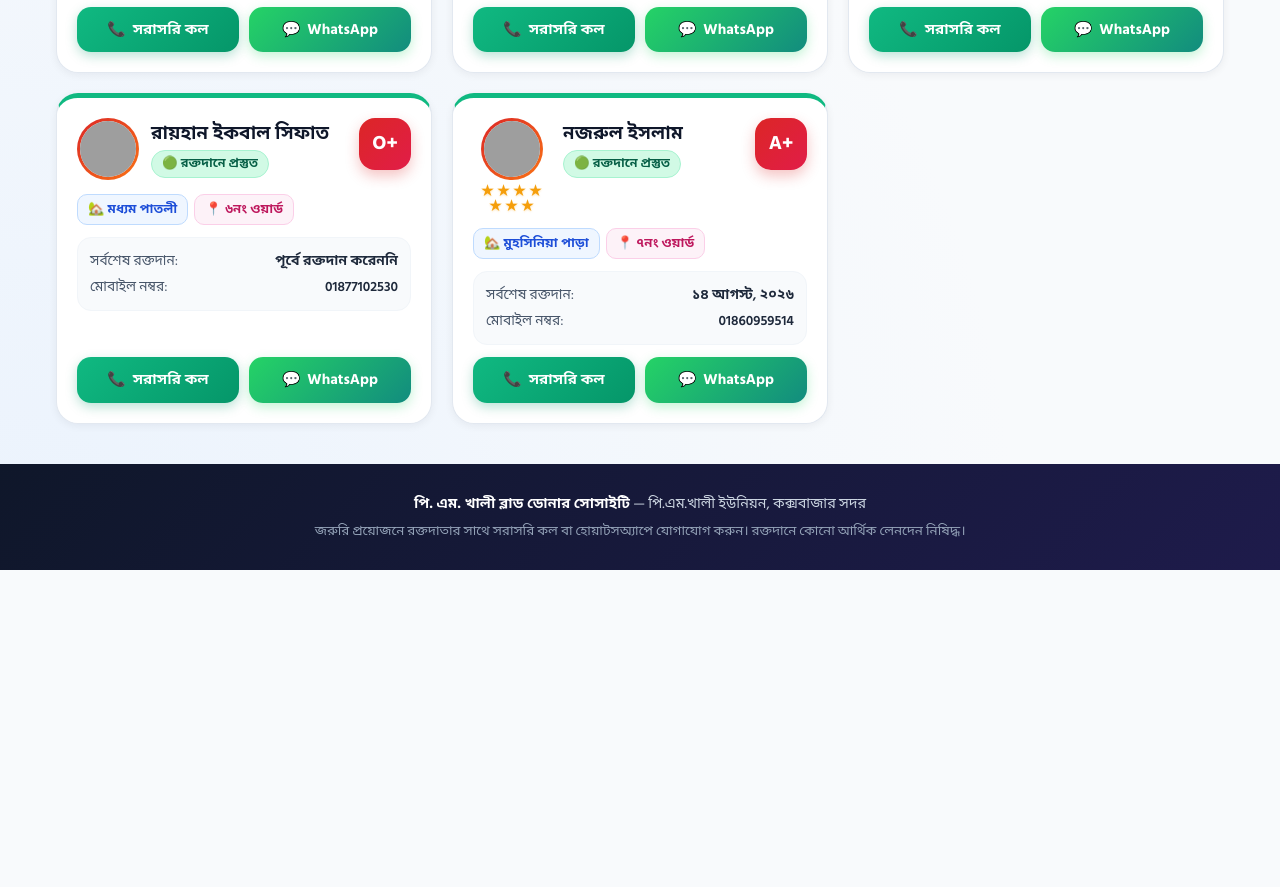
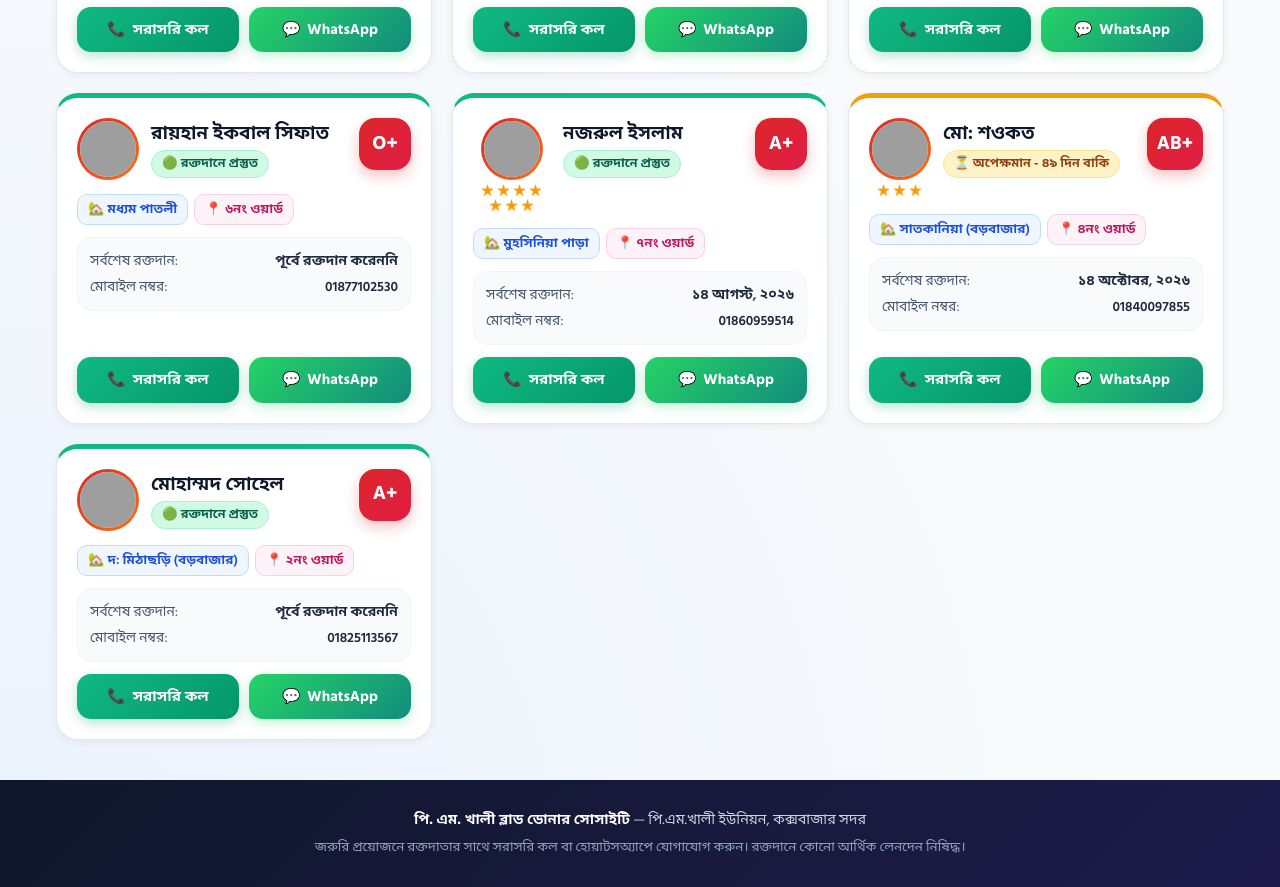
Before and after one commit to alamincox98-commits/pmkhali-blood-donor, a plain HTML site: page index.html in a window 1280 px wide. Shown: the part 1297-2184 px from the top of the page. Before the commit the page ends 1867 px from the top, so only its background shows below. Drawn offline with Linux system fonts and the light colour scheme; grey boxes are pictures that could not be loaded.

Commit message:
Update index.html

```diff
--- a/index.html
+++ b/index.html
@@ -1296,6 +1296,28 @@
                 photo: "https://i.ibb.co/fVWPs080/nazrul.jpg",
                 donations: 7,
                 donationPhotos: []
+            },
+            {
+                name: "মো: শওকত",
+                bloodGroup: "AB+",
+                village: "সাতকানিয়া (বড়বাজার)",
+                ward: "৪নং ওয়ার্ড",
+                phone: "01840097855",
+                lastDonationDate: "14-10-2026",
+                photo: "https://i.ibb.co/qL8XNGw3/sowkot.jpg",
+                donations: 3,
+                donationPhotos: []
+            },
+            {
+                name: "মোহাম্মদ সোহেল",
+                bloodGroup: "A+",
+                village: "দ: মিঠাছড়ি (বড়বাজার)",
+                ward: "২নং ওয়ার্ড",
+                phone: "01825113567",
+                lastDonationDate: "",
+                photo: "https://i.ibb.co/SSwg9b3/sohel.jpg",
+                donations: 0,
+                donationPhotos: []
             }
         ];
 
```
